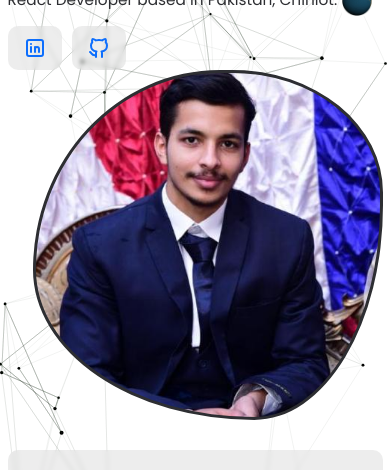
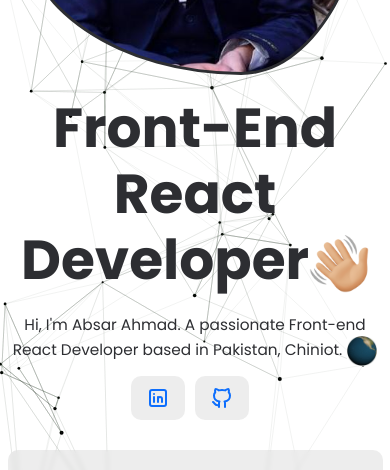
Before and after one commit to absar4/absarmern, a React (Vite) app: page / in a window 390 px wide. Shown: the part 252-722 px from the top of the page. Built offline with nearby package versions, Linux system fonts and the light colour scheme.

Commit message:
responsive: issues solved 80%

```diff
--- a/src/components/Hero.jsx
+++ b/src/components/Hero.jsx
@@ -116,8 +116,8 @@ const Hero = () => {
       <section className='container hero-container'>
         <canvas id='canvas' ref={canvasRef}></canvas>
         <section className='content content-hero'>
-          <div className='hero-part row justify-content-between py-5'>
-            <div className='hero-text col-lg-6'>
+          <div className='hero-part row justify-content-between flex-column-reverse flex-lg-row py-5'>
+            <div className='hero-text text-center text-lg-start col-lg-6'>
               <h1>
                 Front-End React Developer
                 <img src={wavingHand} className='hand' alt='waving_hand' />
@@ -145,7 +145,7 @@ const Hero = () => {
                 </a>
               </span>
             </div>
-            <div className='col-lg-6 d-flex justify-content-end'>
+            <div className='col-lg-6 d-flex justify-content-center justify-content-lg-end'>
               <div className='hero-img'></div>
             </div>
           </div>
--- a/src/components/Productbox.jsx
+++ b/src/components/Productbox.jsx
@@ -17,7 +17,7 @@ const Productbox = ({
   return (
     <>
       <div className={`pro pro__1 ${cName}`}>
-        <div className='pro__img'>
+        <div className='pro__img mb-5 mb-lg-0'>
           <a target='_blank' href={demo} rel='noreferrer'>
             <img
               src={img}
--- a/src/components/Services.jsx
+++ b/src/components/Services.jsx
@@ -13,8 +13,8 @@ const Services = () => {
     <section id='services' className='services'>
       <div className='container'>
         <h2 className='services-heading'>Services</h2>
-        <div className='row justify-content-evenly align-items-center mb-5'>
-          <div className='col-md-3'>
+        <div className='row justify-content-evenly align-items-center gap-5 gap-lg-0 mb-5'>
+          <div className='col-lg-3'>
             <div className='card px-2'>
               <div className='card-body'>
                 <IconTemplate
@@ -35,7 +35,7 @@ const Services = () => {
               </div>
             </div>
           </div>
-          <div className='col-md-3'>
+          <div className='col-lg-3'>
             <div className='card px-2'>
               <div className='card-body'>
                 <IconDeviceDesktopAnalytics
@@ -55,7 +55,7 @@ const Services = () => {
               </div>
             </div>
           </div>
-          <div className='col-md-3'>
+          <div className='col-lg-3'>
             <div className='card px-2'>
               <div className='card-body'>
                 <IconListCheck
@@ -73,8 +73,8 @@ const Services = () => {
             </div>
           </div>
         </div>
-        <div className='row justify-content-evenly align-items-center'>
-          <div className='col-md-3'>
+        <div className='row justify-content-evenly align-items-center gap-5 gap-lg-0'>
+          <div className='col-lg-3'>
             <div className='card px-2'>
               <div className='card-body'>
                 <IconCpu
@@ -94,7 +94,7 @@ const Services = () => {
               </div>
             </div>
           </div>
-          <div className='col-md-3'>
+          <div className='col-lg-3'>
             <div className='card px-2'>
               <div className='card-body'>
                 <IconBrandReact
@@ -115,7 +115,7 @@ const Services = () => {
               </div>
             </div>
           </div>
-          <div className='col-md-3'>
+          <div className='col-lg-3'>
             <div className='card px-2'>
               <div className='card-body'>
                 <IconApi
```
